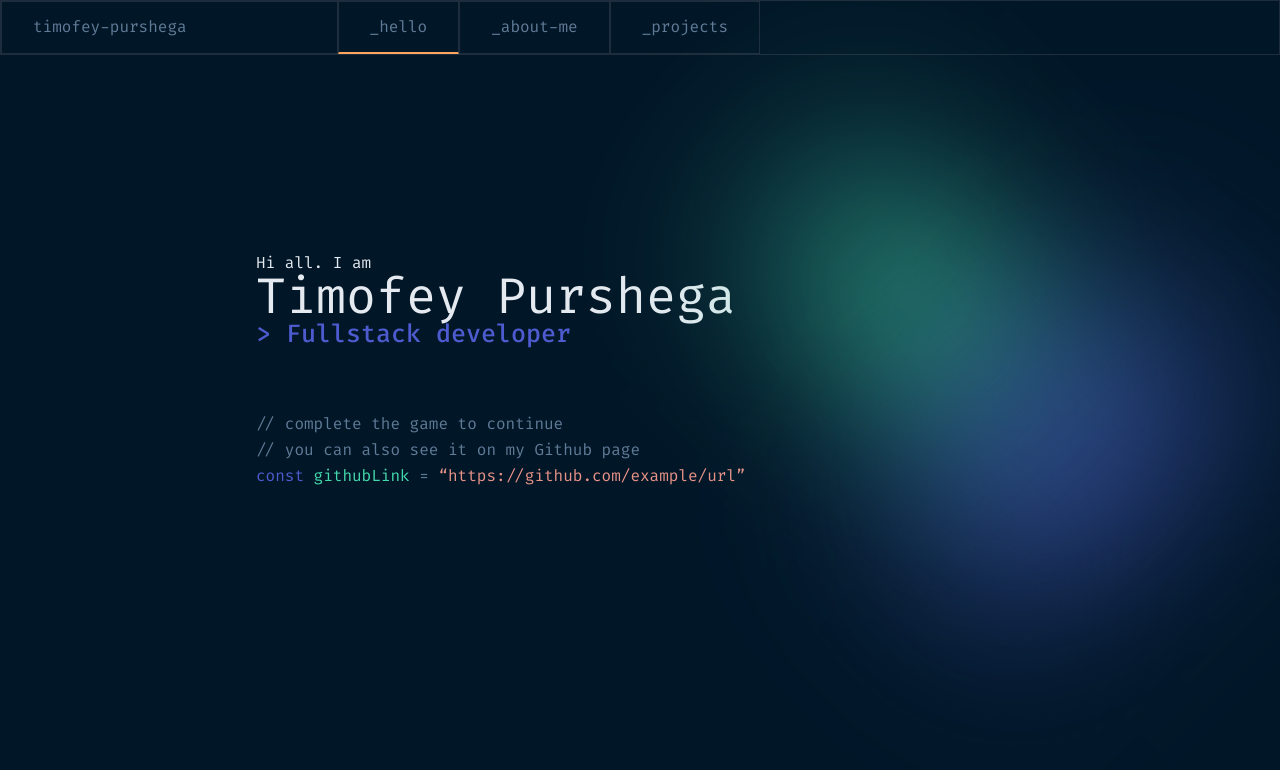
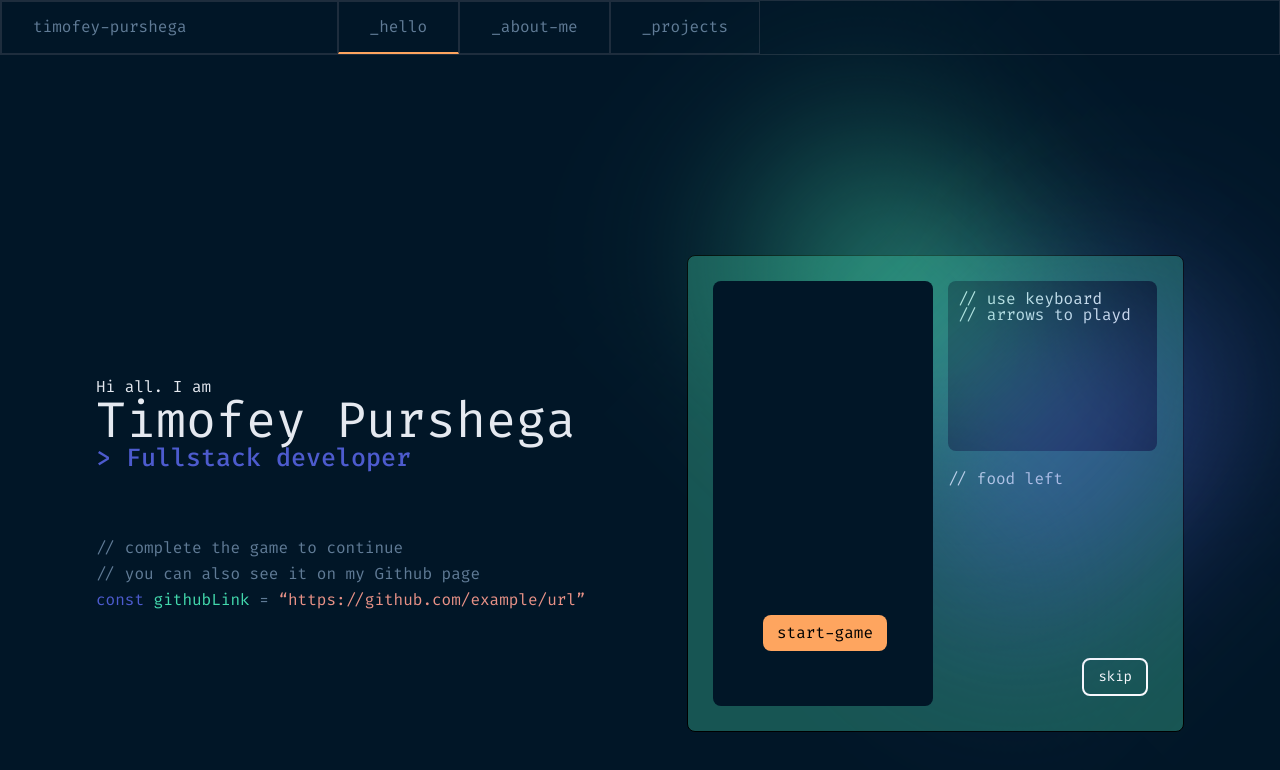
Before and after one commit to Ichingi/my-portfolio, a plain HTML site: page index.html in a window 1280 px wide. Drawn offline with Linux system fonts and the light colour scheme.

Commit message:
doing a snake game

```diff
--- a/index.html
+++ b/index.html
@@ -7,6 +7,7 @@
     <link rel="stylesheet" href="style.css">
 </head>
 <body>
+    <div class="wrapper">
         <header>
             <nav>
                 <ul class="nav__items">
@@ -26,18 +27,46 @@
             </nav>
         </header>
         <div class="container">
-        <section class="my_info">
+        <section class="my__info">
+            <div class="my__info-content">
                 <p style="color: #E5E9F0;">Hi all. I am</p>
-            <p class="my_name" style="color: #E5E9F0;">Timofey Purshega</p>
-            <p class="my_stack" style="color: #4D5BCE;">> Fullstack developer</p>
-                <div class="my_comments">
+                <p class="my__name" style="color: #E5E9F0;">Timofey Purshega</p>
+                <p class="my__stack" style="color: #4D5BCE;">> Fullstack developer</p>
+
+                <div class="my__comments">
                     <p style="color: #607B96;">// complete the game to continue</p>
                     <p style="color: #607B96;">// you can also see it on my Github page</p>
                     <p><span style="color: #4D5BCE;">const</span> <span style="color: #43D9AD;">githubLink</span> = <span style="color: #E99287;">“https://github.com/example/url”</span></p>
+                </div>
+            </div>
+            <div class="snake__game">
+                <div class="snake__game-box">
+                    <div class="snake__game-content">
+                        <div class="snake__game-screen">
+                            <a href="" class="button snake__game-button">start-game</a>
+                        </div>
+                    </div>
+                    <div class="snake__game-control">
+                        <div class="snake__game-keyboard">
+                            <p style="color: #FFFFFF;">// use keyboard</p>
+                            <p style="color: #FFFFFF;">// arrows to playd</p>
+                        </div>
+                        <div class="shake__game-foodbar">
+                            <p style="color: white; margin-top: 20px;">// food left</p>
+                        </div>
+                        <a href="" class="button__transparent">skip</a>
+                    </div>
+                </div>
             </div>
                 <span class="bg-circle"></span>
                 <span class="bg-circle bg-circle__blue"></span>
         </section>
         </div>
+        <footer>
+            <div class="footer-content">
+
+            </div>
+        </footer>
+    </div>
 </body>
 </html>
--- a/style.css
+++ b/style.css
@@ -23,6 +23,14 @@ blockquote:before, blockquote:after,
 q:before, q:after {content: ''; content: none;}
 table {border-collapse: collapse; border-spacing: 0;}
 /* ~~~~~~~~~~~~~~~~~~~~~~~~~~~~~~~~~~~~~~~~~~~ */
+@media(min-width:1400px) {
+    .container {
+        width: 65% !important;
+    }
+}
+a {
+    text-decoration: none;
+}
 body {
     background-color: #011627;
     color: #607B96;
@@ -33,7 +41,7 @@ header {
     border: solid 1px #1E2D3D;
 }
 nav{
-    width: 98%;
+    width: 100%;
 }
 .nav__items {
     display: flex;
@@ -49,21 +57,31 @@ nav{
     padding-right: 150px;
 }
 .container {
-    width: 60%;
+    width: 85%;
     margin: 0 auto;
 }
-.my_info {
+.my__info {
+    display: flex;
+    align-items: center; /* Вирівнює елементи по вертикалі */
+    justify-content: space-between; /* Розтягує між собою */
     margin-top: 200px;
 }
-.my_name {
+
+.my__info-content {
+    display: flex;
+    flex-direction: column;
+    justify-content: center; /* Центрує текст у своїй частині */
+    height: 100%; /* Зробить так, щоб блок зайняв всю висоту батьківського контейнера */
+}
+.my__name {
     font-weight: 400;
     font-size: 50px;
 }
-.my_stack {
+.my__stack {
     font-weight: 450;
     font-size: 25px;
 }
-.my_comments {
+.my__comments {
     margin-top: 70px;
     display: flex;
     flex-direction: column;
@@ -84,6 +102,7 @@ nav{
     -moz-transform: rotate(-45deg);
     -ms-transform: rotate(-45deg);
     -o-transform: rotate(-45deg);
+    z-index: 2;
 }
 .bg-circle__blue {
     background-color: #4D5BCE;
@@ -95,3 +114,78 @@ nav{
     top: 300px;
     right: 150px;
 }
+.snake__game-box {
+    height: 425px;
+    width: 445px;
+    padding: 25px;
+    background-color: #175553;
+    border-radius: 8px;
+    -webkit-border-radius: 8px;
+    -moz-border-radius: 8px;
+    -ms-border-radius: 8px;
+    -o-border-radius: 8px;
+    border: solid 1.5px black;
+    display: flex;
+    gap: 15px;
+    position: relative;
+}
+.snake__game-content {
+    height: 100%;
+    z-index: 4;
+}
+.snake__game-screen {
+    height: 100%;
+    width: 220px;
+    background-color: #011627;
+    display: block;
+    z-index: 4;
+    border-radius: 8px;
+    -webkit-border-radius: 8px;
+    -moz-border-radius: 8px;
+    -ms-border-radius: 8px;
+    -o-border-radius: 8px;
+    box-shadow: 1px 5px color(black);
+    position: relative;
+}
+.snake__game-button {
+    color: black;
+    background-color: #FEA55F;
+    padding: 10px 14px;
+    border-radius: 8px;
+    -webkit-border-radius: 8px;
+    -moz-border-radius: 8px;
+    -ms-border-radius: 8px;
+    -o-border-radius: 8px;
+    position: absolute;
+    bottom: 55px;
+    left: 50px;
+}
+.snake__game-control {
+    width: 90%;
+}
+.snake__game-keyboard {
+    width: 90%;
+    padding: 10px;
+    height: 150px;
+    background-color: #011423;
+    border-radius: 8px;
+    -webkit-border-radius: 8px;
+    -moz-border-radius: 8px;
+    -ms-border-radius: 8px;
+    -o-border-radius: 8px;
+}
+.button__transparent {
+    padding: 10px 14px;
+    border-radius: 8px;
+    -webkit-border-radius: 8px;
+    -moz-border-radius: 8px;
+    -ms-border-radius: 8px;
+    -o-border-radius: 8px;
+    border: solid 2px white;
+    background-color: #ffffff00;
+    color: white;
+    font-size: 14px;
+    position: absolute;
+    bottom: 35px;
+    right: 35px;
+}
```
Also changed, not shown: images/Down Arrow.svg (added), images/Left Arrow.svg (added), images/Right Arrow.svg (added), images/Snake's Food.svg (added), images/Up Arrow.svg (added), images/bolt.svg (added). Lines whose indentation alone changed are shown as unchanged.
